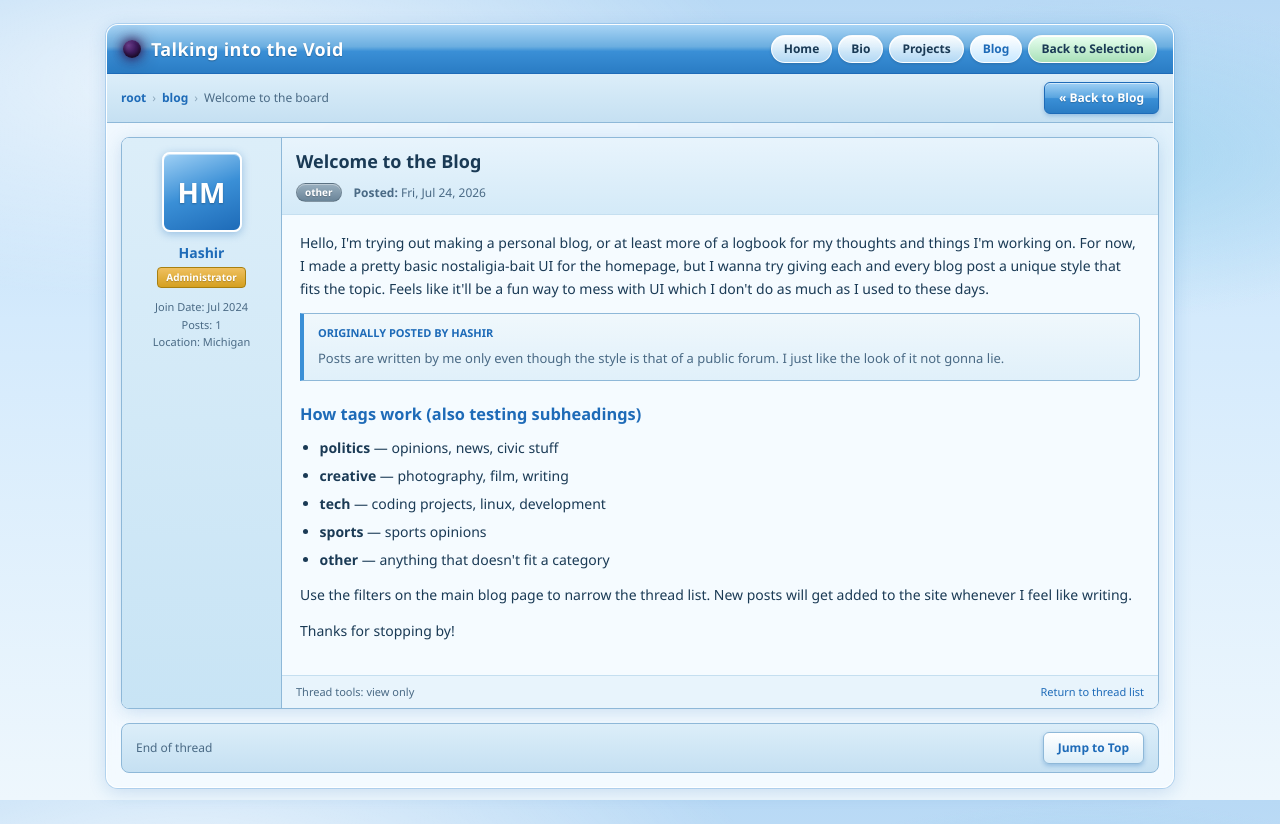
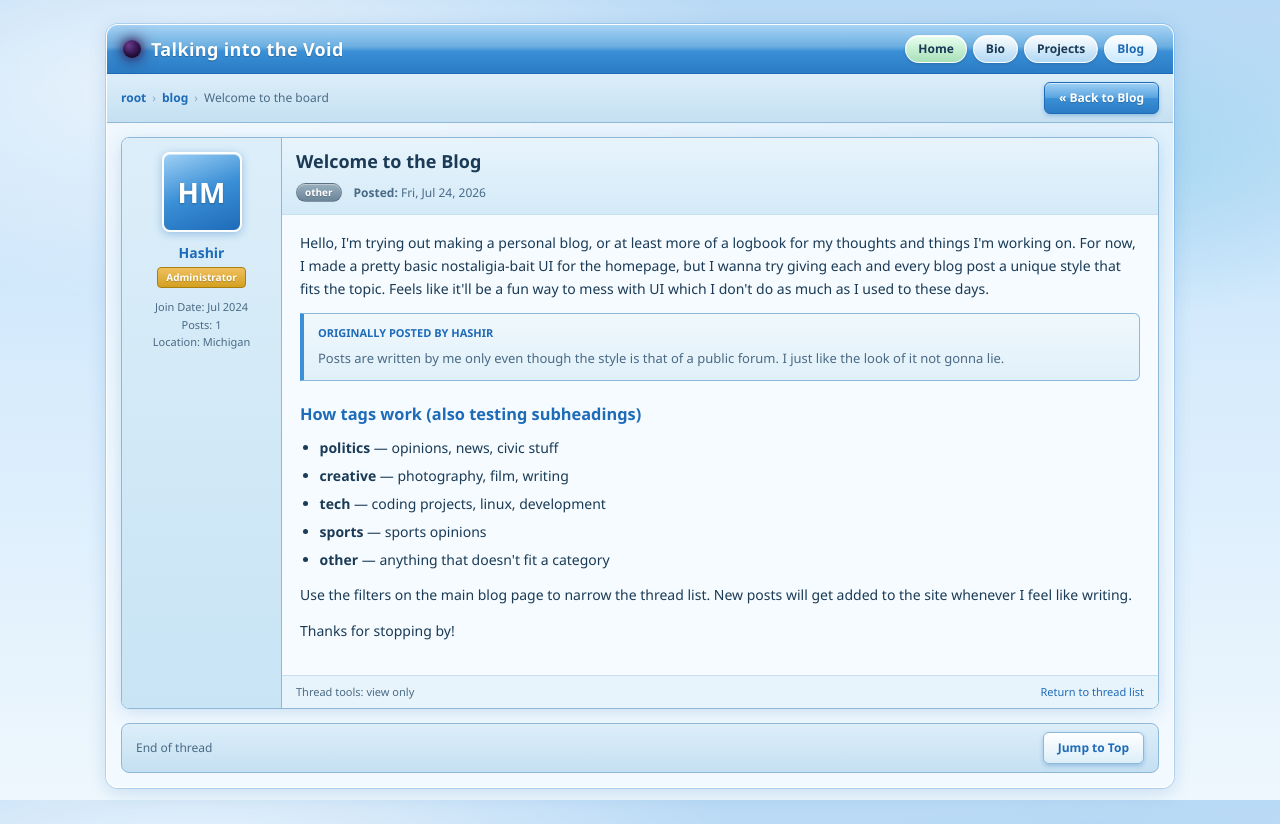
Before and after one commit to hashirm1/hashirm1.github.io, a website built with Vite: page blog/posts/welcome-to-the-board/index.html in a window 1280 px wide. Built offline with nearby package versions, Linux system fonts and the light colour scheme.

Commit message:
Blog change

```diff
--- a/blog/posts/welcome-to-the-board/index.html
+++ b/blog/posts/welcome-to-the-board/index.html
@@ -16,11 +16,10 @@
           </div>
           <nav aria-label="Board navigation">
             <ul class="board-nav">
-              <li><a href="/">Home</a></li>
+              <li><a href="/" class="nav-sphere">Home</a></li>
               <li><a href="/photos/">Bio</a></li>
               <li><a href="/projects/">Projects</a></li>
               <li><a href="/blog/" class="is-active">Blog</a></li>
-              <li><a href="/" class="nav-sphere">Back to Selection</a></li>
             </ul>
           </nav>
         </header>
```
Also changed, not shown: blog/index.html (+1 -2 lines).
